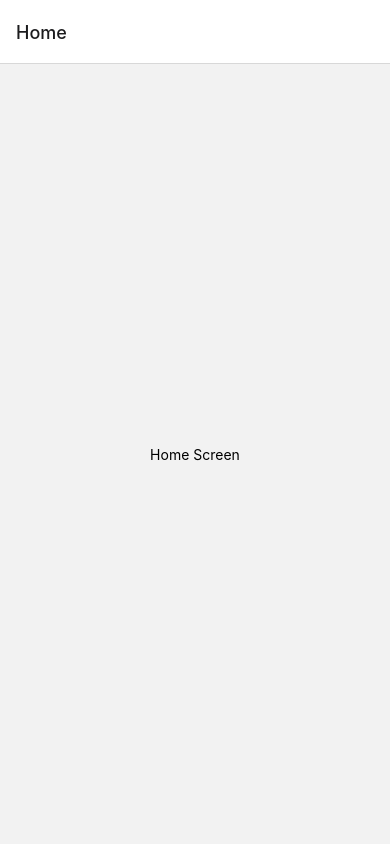
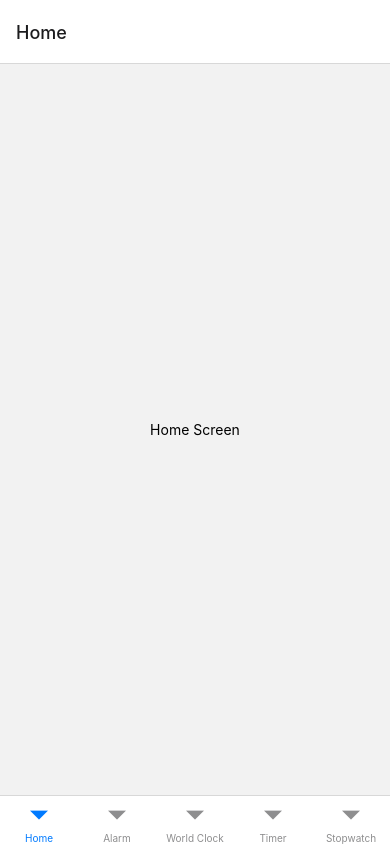
Before and after one commit to iqbalurrofiq/Clock, a React Native app: screen / in a window 390 px wide. Built offline with nearby package versions, Linux system fonts and the light colour scheme.

Commit message:
menambah bottom tabs pada app.jsx

```diff
--- a/package.json
+++ b/package.json
@@ -10,12 +10,14 @@
     "test": "jest"
   },
   "dependencies": {
+    "@react-navigation/bottom-tabs": "^6.6.0",
     "@react-navigation/native": "^6.1.17",
     "@react-navigation/native-stack": "^6.10.0",
     "react": "18.2.0",
     "react-native": "0.74.3",
     "react-native-safe-area-context": "^4.10.7",
-    "react-native-screens": "^3.32.0"
+    "react-native-screens": "^3.32.0",
+    "react-native-vector-icons": "^10.1.0"
   },
   "devDependencies": {
     "@babel/core": "^7.20.0",
--- a/src/App.jsx
+++ b/src/App.jsx
@@ -1,9 +1,7 @@
-// In App.js in a new project
-
 import * as React from 'react';
 import {View, Text} from 'react-native';
 import {NavigationContainer} from '@react-navigation/native';
-import {createNativeStackNavigator} from '@react-navigation/native-stack';
+import {createBottomTabNavigator} from '@react-navigation/bottom-tabs';
 
 function HomeScreen() {
   return (
@@ -13,14 +11,50 @@ function HomeScreen() {
   );
 }
 
-const Stack = createNativeStackNavigator();
+function AlarmScreen() {
+  return (
+    <View style={{flex: 1, alignItems: 'center', justifyContent: 'center'}}>
+      <Text>Alarm Screen</Text>
+    </View>
+  );
+}
+
+function WorldClockScreen() {
+  return (
+    <View style={{flex: 1, alignItems: 'center', justifyContent: 'center'}}>
+      <Text>World Clock Screen</Text>
+    </View>
+  );
+}
+
+function TimerScreen() {
+  return (
+    <View style={{flex: 1, alignItems: 'center', justifyContent: 'center'}}>
+      <Text>Timer Screen</Text>
+    </View>
+  );
+}
+
+function StopwatchScreen() {
+  return (
+    <View style={{flex: 1, alignItems: 'center', justifyContent: 'center'}}>
+      <Text>Stopwatch Screen</Text>
+    </View>
+  );
+}
+
+const Tab = createBottomTabNavigator();
 
 function App() {
   return (
     <NavigationContainer>
-      <Stack.Navigator>
-        <Stack.Screen name="Home" component={HomeScreen} />
-      </Stack.Navigator>
+      <Tab.Navigator>
+        <Tab.Screen name="Home" component={HomeScreen} />
+        <Tab.Screen name="Alarm" component={AlarmScreen} />
+        <Tab.Screen name="World Clock" component={WorldClockScreen} />
+        <Tab.Screen name="Timer" component={TimerScreen} />
+        <Tab.Screen name="Stopwatch" component={StopwatchScreen} />
+      </Tab.Navigator>
     </NavigationContainer>
   );
 }
```
Also changed, not shown: 1 other file (tests, documents, lock files or other folders).
